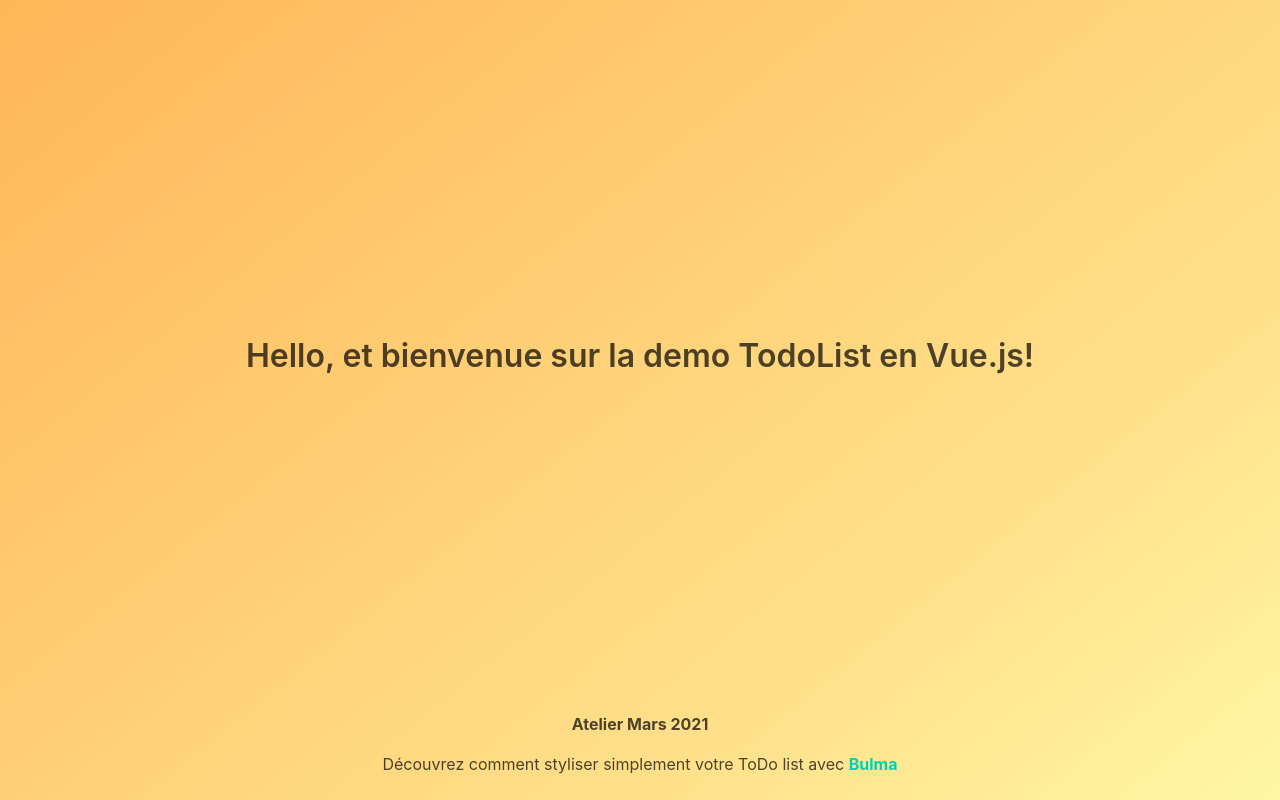
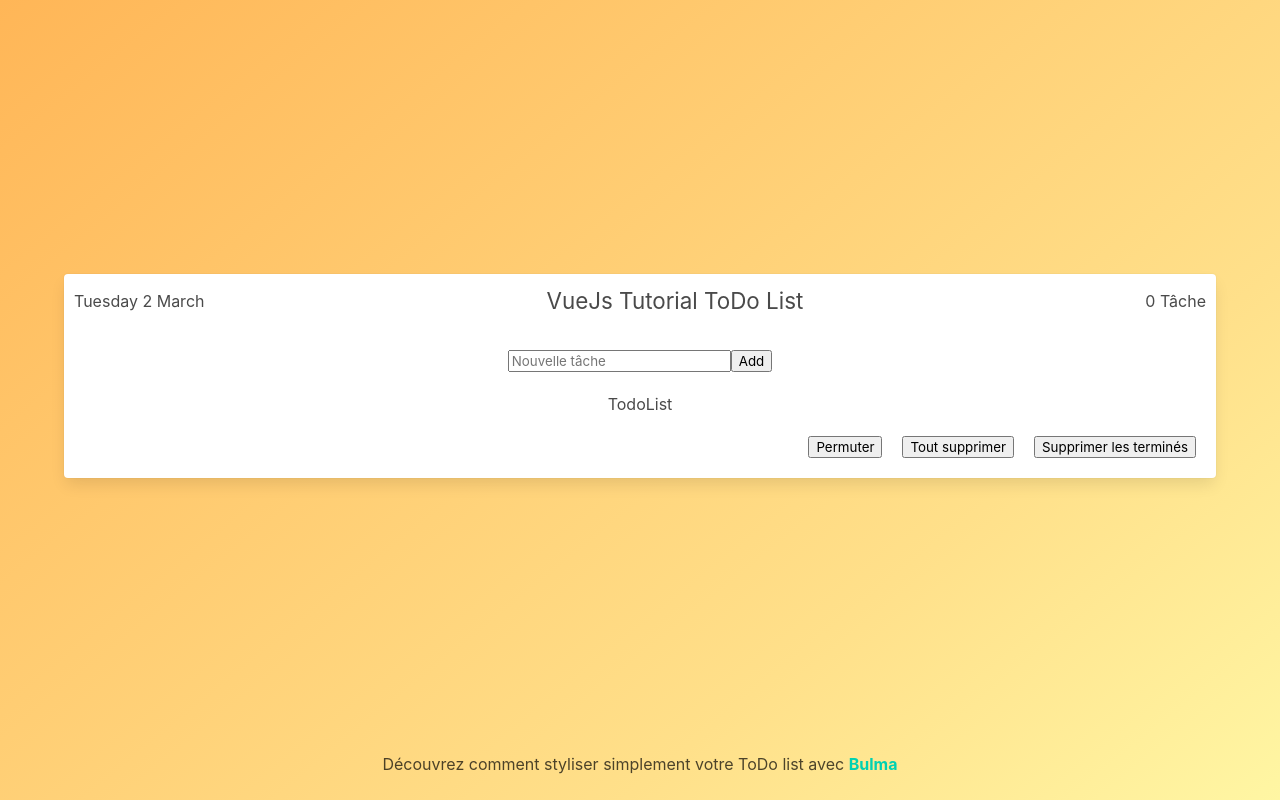
Before and after one commit to Mario2206/todo-list-vuejs, a Vue app: page / in a window 1280 px wide. Built offline with nearby package versions, Linux system fonts and the light colour scheme.

Commit message:
:tada: end

```diff
--- a/src/App.vue
+++ b/src/App.vue
@@ -4,16 +4,17 @@
      <section class="hero is-warning is-bold is-fullheight">
       <div class="hero-body">
         <div class="container has-text-centered">
-          <h1 class="title">{{msg}}</h1>
+          <todo-card title="VueJs Tutorial ToDo List">
+            <template v-slot:todo-form>
+              <new-todo></new-todo>
+            </template>
+          </todo-card>
         </div>
       </div>
 
       <div class="hero-foot">
         <div class="container">
           <div class="content has-text-centered pb-5">
-            <p>
-              <strong>Atelier Mars 2021</strong>
-            </p>
             <p>
               Découvrez comment styliser simplement votre ToDo list avec
               <a class="has-text-primary" href="https://bulma.io/">
@@ -28,13 +29,21 @@
 </template>
 
 <script>
+import TodoCard from "./components/TodoCard"
+import NewTodo from "./components/NewTodo"
+
+
 export default {
   name: 'app',
-  data () {
+  components : {
+    TodoCard,
+    NewTodo
+  },
+  data: function() {
     return {
-      msg: 'Hello, et bienvenue sur la demo TodoList en Vue.js!'
-    }
-  }
+        msg : "Hello"
+    };
+}
 }
 </script>
 
--- /dev/null
+++ b/src/components/NewTodo.vue
@@ -0,0 +1,32 @@
+<template>
+    <form action="" @submit.prevent="sendTask">
+        <input type="text" name="todo-value" id="" placeholder="Nouvelle tâche" v-model="todoValue">
+        <button>
+            Add
+        </button>
+    </form>
+</template>
+
+<script>
+export default {
+    name: "NewTodo",
+    emits: ["new-todo-task"],
+    methods: {
+        sendTask() {
+            if(this.todoValue) {
+                this.$emit("new-todo-task", { todoTask: this.todoValue })
+                this.todoValue = ""
+            }
+        }
+    },
+    data() {
+        return {
+            todoValue: ""
+        }
+    }
+}
+</script>
+
+<style scoped>
+
+</style>
--- /dev/null
+++ b/src/components/TodoCard.vue
@@ -0,0 +1,96 @@
+<template>
+    <article class="card">
+        <header class="card--header">
+            <p>
+                {{ today }}
+            </p>
+            <h1 class="card--title">{{ title }}</h1>
+            <p>
+                {{ taskLength }} Tâche{{ taskLength > 1 ? "s" : "" }}
+            </p>
+        </header>
+        <div class="card--form">
+            <new-todo @new-todo-task="saveTask"></new-todo>
+        </div>
+        <div>
+            <h2>TodoList</h2>
+            <todo-list v-bind:tasks="tasks" @task-check="checkTask" @delete-task="deleteTask" @delete-all-tasks="deleteAllTasks" @task-permutation="permutateTasks"></todo-list>
+        </div>
+    </article>
+</template>
+<script>
+import NewTodo from './NewTodo.vue';
+import TodoList from './TodoList'
+
+export default {
+  components: { NewTodo, TodoList },
+    name: "todo-card",
+    props: [
+        "title"
+    ],
+    methods: {
+        saveTask(e) {
+            const newTask = {value: e.todoTask, checked: false}
+            this.tasks = [...this.tasks, newTask]
+        },
+        checkTask(e) {
+            const { index } = e
+            this.tasks[index].checked = !this.tasks[index].checked
+        },
+        deleteTask(e) {
+            const { index } = e
+            return this.tasks =  this.tasks.filter((item, i) => i !== index)
+        },
+        deleteAllTasks({onlySelected}) {
+            return this.tasks = onlySelected ? this.tasks.filter((item) => !item.checked ) : []
+        },
+        permutateTasks() {
+
+            const selectedTasksIndex = this.tasks
+            .map((task, index) =>( {task, index}))
+            .filter(task => task.task.checked)
+
+            if(selectedTasksIndex.length !== 2) {
+                alert("La permutation ne peut se faire qu'entre deux éléments de la liste")
+            }
+
+            this.tasks[selectedTasksIndex[0].index] = selectedTasksIndex[1].task
+            this.tasks[selectedTasksIndex[1].index] = selectedTasksIndex[0].task
+
+        }
+    },
+    data() {
+        return {
+            tasks: []
+        }
+    },
+    computed: {
+        today() {
+            const now = new Date()
+            const day = now.toLocaleString("default", { weekday : "long"})
+            const month = now.toLocaleString("default", {month: "long"})
+            return `${day} ${now.getDay()} ${month}`
+        },
+        taskLength() {
+            return this.tasks && Array.isArray(this.tasks) ? this.tasks.length : 0
+        }
+    }
+}
+</script>
+
+<style scoped>
+    .card--header {
+        display: flex;
+        justify-content: space-between;
+        align-items: center;
+        padding: 10px;
+    }
+
+    .card--title {
+        font-size: 1.4em;
+    }
+
+    .card--form {
+        padding: 20px 10px  ;
+    }
+</style>
--- /dev/null
+++ b/src/components/TodoList.vue
@@ -0,0 +1,83 @@
+<template>
+    <div class="list">
+         <div class="list--header">
+            <button @click="permutate">Permuter</button>
+            <button @click="deleteAllTasks()">Tout supprimer</button>
+            <button @click="deleteAllTasks(true)">Supprimer les terminés</button>
+        </div>
+
+        <ul>
+            <transition-group name="fade">
+                <li class="list--item " v-for="(task, index) in tasks" v-bind:key="index">
+                    <div class="list--name-wrapper">
+                        <input type="checkbox" v-bind:checked="task.checked" @change.prevent="checkTodo(index)">
+                        <p :class="{'list--checked' : task.checked}">{{ task.value }}</p>
+                    </div>
+                    <button @click="deleteTask(index)">Delete</button>
+                </li>
+            </transition-group>
+        </ul>
+    </div>
+
+</template>
+
+<script>
+export default {
+    name: "todo-list",
+    emits: ["task-check", "delete-task", "delete-all-tasks", "task-permutation"],
+    props:  {
+        tasks: Array
+    },
+    methods: {
+        checkTodo(index) {
+            this.$emit('task-check', {index})
+        },
+        deleteTask(index) {
+            this.$emit("delete-task", {index})
+        },
+        deleteAllTasks(onlySelected = false) {
+            this.$emit("delete-all-tasks", {onlySelected})
+        },
+        permutate() {
+            this.$emit("task-permutation")
+        }
+    }
+}
+</script>
+
+<style scoped>
+    .list--header {
+        padding: 20px 10px;
+        display: flex;
+        justify-content: flex-end;
+    }
+    .list--header button {
+        margin: 0 10px;
+    }
+    .list--item {
+        display: flex;
+        justify-content: space-between;
+        padding: 10px 20px;;
+    }
+    .list--name-wrapper {
+        display: flex;
+        align-items: center;
+    }
+    .list--name-wrapper input[type="checkbox"] {
+        margin-right: 10px;
+    }
+    .list--checked {
+        text-decoration: line-through;
+    }
+
+    /* ANIM */
+
+    .fade-enter-active, .fade-leave-active {
+        transition: opacity .5s;
+        opacity: 1;
+    }
+    .fade-enter-from, .fade-leave-to  {
+        opacity: 0;
+    }
+
+</style>
```
Also changed, not shown: 1 other file (tests, documents, lock files or other folders).
